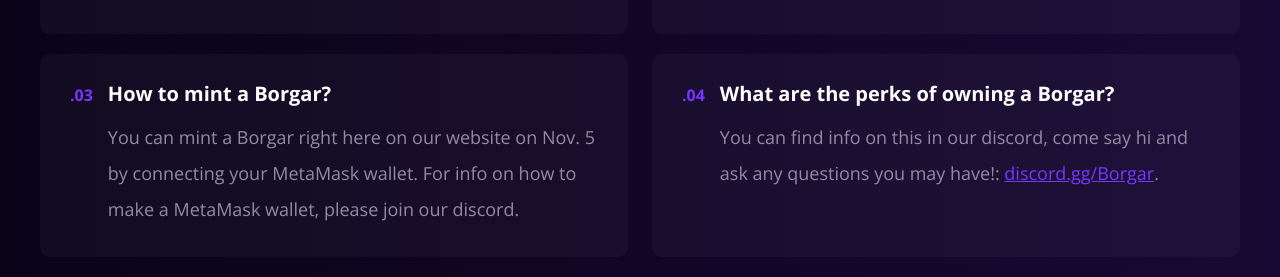
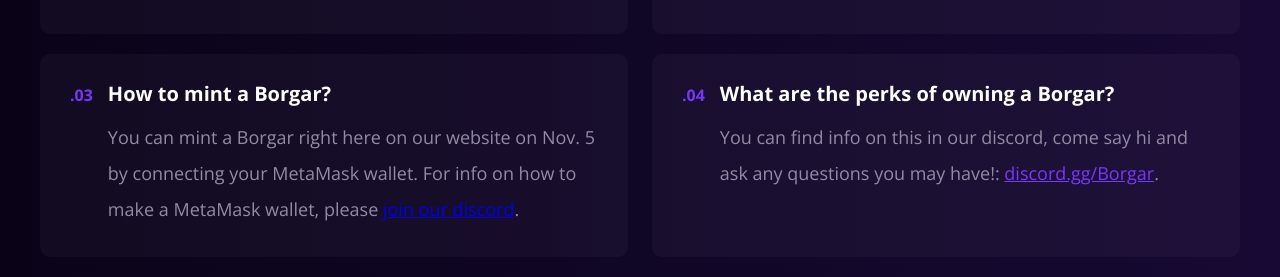
Before and after one commit to TechJohnson/Borgar, a React (Create React App) app: page / in a window 1280 px wide. Shown: the part 4544-4821 px from the top of the page. Built offline with nearby package versions, Linux system fonts and the light colour scheme.

Commit message:
Update about section

```diff
--- a/src/about-us.js
+++ b/src/about-us.js
@@ -31,7 +31,7 @@
                         <p className="step-time">.03</p>
                         <div className="content">
                             <h2>How to mint a Borgar?</h2>
-                            <p>You can mint a Borgar right here on our website on Nov. 5 by connecting your MetaMask wallet. For info on how to make a MetaMask wallet, please join our discord.</p>
+                            <p>You can mint a Borgar right here on our website on Nov. 5 by connecting your MetaMask wallet. For info on how to make a MetaMask wallet, please <a href="https://discord.gg/borgar">join our discord</a>.</p>
                         </div>
                     </div>
                     <div className="about-box">
```
